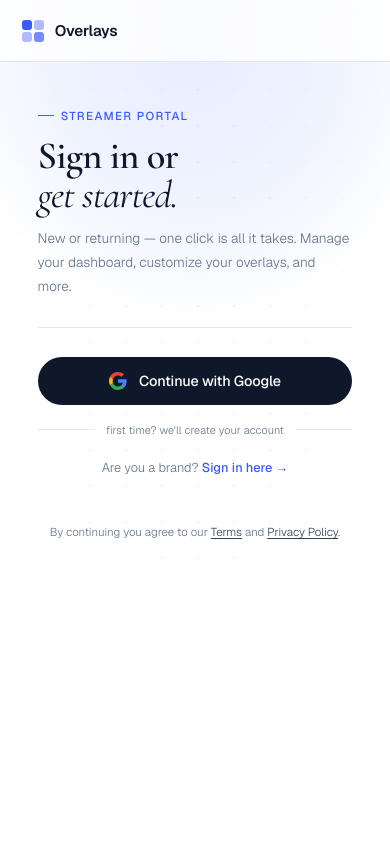
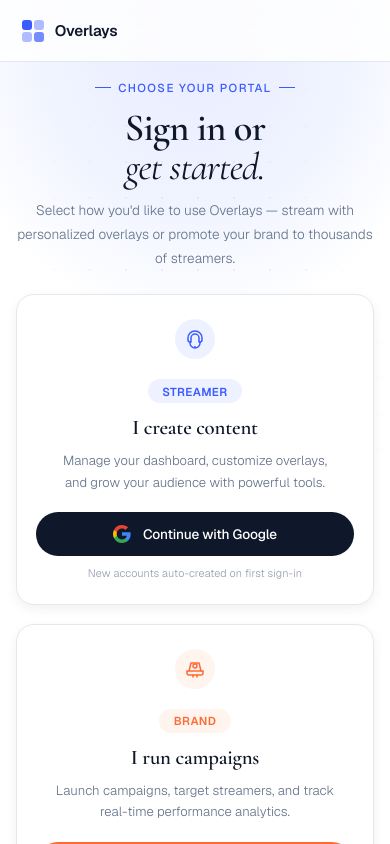
Before and after one commit to KrishRamani2/overlays_frontend, a React (Vite) app: page /login/streamer in a window 390 px wide. Shown: the top 844 px of the page. Built offline with nearby package versions, Linux system fonts and the light colour scheme; no server answers.

Commit message:
Login Page Update

```diff
--- a/src/pages/StreamerLogin.css
+++ b/src/pages/StreamerLogin.css
@@ -1,3 +1,8 @@
+/* ═══════════════════════════════════════
+   UNIFIED LOGIN PAGE — DUAL CARD LAYOUT
+═══════════════════════════════════════ */
+
+/* ── Loading spinner ── */
 .sl-loading {
   min-height: 100vh;
   display: flex; align-items: center; justify-content: center;
@@ -12,19 +17,21 @@
 }
 @keyframes sl-spin { to { transform: rotate(360deg); } }
 
+/* ── Page ── */
 .sl-page {
   min-height: 100vh;
   display: flex; flex-direction: column;
   align-items: center; justify-content: center;
   background: var(--white);
   position: relative; overflow: hidden;
-  padding: 2rem;
+  padding: 5rem 2rem 2rem;
 }
 
+/* ── Background decorations ── */
 .sl-arc {
   position: absolute;
   top: -120px; left: 50%; transform: translateX(-50%);
-  width: 820px; height: 620px;
+  width: 920px; height: 680px;
   background: radial-gradient(
     ellipse at 50% 30%,
     #E8ECFF 0%, #F0F4FF 42%, rgba(240,244,255,0) 72%
@@ -32,7 +39,6 @@
   border-radius: 50%;
   pointer-events: none; z-index: 0;
 }
-
 .sl-dots {
   position: absolute; inset: 0; z-index: 0; pointer-events: none;
   background-image: radial-gradient(circle, rgba(59,91,255,0.08) 1px, transparent 1px);
@@ -41,6 +47,7 @@
   mask-image: radial-gradient(ellipse 80% 70% at 50% 40%, black 25%, transparent 80%);
 }
 
+/* ── Top logo bar ── */
 .sl-logo {
   position: fixed;
   top: 0; left: 0; right: 0; height: 62px;
@@ -56,28 +63,23 @@
   z-index: 100;
 }
 
-.sl-card {
+/* ── Header section ── */
+.sl-header {
   position: relative; z-index: 10;
-  background: white; border: 1px solid var(--border);
-  border-radius: 24px; padding: 2.8rem;
-  width: 100%; max-width: 420px;
-  box-shadow: var(--shadow-lg);
+  text-align: center;
+  max-width: 560px;
+  margin-bottom: 2rem;
   animation: sl-fadeUp 0.55s 0.05s ease both;
 }
-@keyframes sl-fadeUp {
-  from { opacity: 0; transform: translateY(20px); }
-  to   { opacity: 1; transform: none; }
-}
-
-.sl-card-top { margin-bottom: 1.8rem; }
 
 .sl-eyebrow {
   font-size: 0.72rem; font-weight: 500;
   letter-spacing: 0.12em; text-transform: uppercase;
   color: var(--blue); margin-bottom: 0.9rem;
-  display: flex; align-items: center; gap: 0.45rem;
+  display: flex; align-items: center; justify-content: center; gap: 0.45rem;
 }
-.sl-eyebrow::before {
+.sl-eyebrow::before,
+.sl-eyebrow::after {
   content: ''; width: 16px; height: 1.5px;
   background: var(--blue); display: block;
 }
@@ -93,36 +95,137 @@
 .sl-sub {
   font-size: 0.88rem; color: var(--muted);
   line-height: 1.75; font-weight: 300; margin: 0;
+  max-width: 440px; margin-inline: auto;
 }
 
-.sl-divider {
-  height: 1px; background: var(--border); margin-bottom: 1.8rem;
+/* ── Error banner ── */
+.sl-error {
+  position: relative; z-index: 10;
+  background: #FEF2F2; border: 1px solid #FECACA;
+  border-radius: 12px; padding: 0.75rem 1.2rem;
+  font-size: 0.82rem; color: #DC2626;
+  margin-bottom: 1.2rem; max-width: 600px;
+  text-align: center;
+  animation: sl-fadeUp 0.4s ease both;
 }
 
+/* ═══════════════════════════════════════
+   DUAL CARDS ROW
+═══════════════════════════════════════ */
+
+.sl-cards-row {
+  position: relative; z-index: 10;
+  display: flex; gap: 1.5rem;
+  max-width: 780px; width: 100%;
+  animation: sl-fadeUp 0.6s 0.15s ease both;
+}
+
+/* ── Individual role card ── */
+.sl-role-card {
+  flex: 1;
+  background: white;
+  border: 1px solid var(--border);
+  border-radius: 24px;
+  padding: 2.2rem 2rem;
+  display: flex; flex-direction: column;
+  align-items: center; text-align: center;
+  gap: 0.6rem;
+  transition: all 0.4s cubic-bezier(0.4, 0, 0.2, 1);
+  cursor: default;
+  box-shadow: var(--shadow-sm);
+}
+
+/* ── Hovered state — elevate & subtle glow ── */
+.sl-role-card--hovered {
+  transform: translateY(-6px) scale(1.02);
+  box-shadow:
+    0 20px 60px rgba(14,15,20,0.13),
+    0 0 0 1px rgba(59,91,255,0.12);
+  border-color: rgba(59,91,255,0.2);
+}
+
+/* ── Dimmed state — the OTHER card ── */
+.sl-role-card--dimmed {
+  opacity: 0.38;
+  transform: scale(0.97);
+  filter: grayscale(0.6) blur(0.5px);
+  pointer-events: none;
+  user-select: none;
+}
+
+/* ── Icon circle ── */
+.sl-role-icon {
+  margin-bottom: 0.3rem;
+  transition: transform 0.3s ease;
+}
+.sl-role-card--hovered .sl-role-icon {
+  transform: scale(1.1);
+}
+
+/* ── Role tag pill ── */
+.sl-role-tag {
+  display: inline-flex; align-items: center;
+  padding: 0.3rem 0.9rem;
+  border-radius: 100px;
+  font-size: 0.72rem; font-weight: 600;
+  letter-spacing: 0.04em; text-transform: uppercase;
+  transition: all 0.3s ease;
+}
+.sl-role-tag--streamer {
+  background: #EEF1FF; color: #3B5BFF;
+}
+.sl-role-tag--brand {
+  background: #FFF4EE; color: #FF6B35;
+}
+
+/* ── Card title ── */
+.sl-role-title {
+  font-family: 'Cormorant Garamond', serif;
+  font-size: 1.45rem; font-weight: 600;
+  color: var(--ink); letter-spacing: -0.01em;
+  margin: 0.15rem 0 0;
+}
+
+/* ── Card description ── */
+.sl-role-desc {
+  font-size: 0.82rem; color: var(--muted);
+  line-height: 1.65; font-weight: 300;
+  margin: 0 0 0.6rem;
+  max-width: 280px;
+}
+
+/* ── Google button ── */
 .sl-google-btn {
   width: 100%;
   display: flex; align-items: center; justify-content: center; gap: 0.75rem;
   background: var(--ink); color: white;
   font-family: 'Geist', sans-serif;
-  font-size: 0.93rem; font-weight: 500;
-  padding: 0.9rem 1.5rem; border-radius: 100px;
-  border: none; cursor: pointer; min-height: 50px;
+  font-size: 0.88rem; font-weight: 500;
+  padding: 0.8rem 1.5rem; border-radius: 100px;
+  border: none; cursor: pointer; min-height: 46px;
   letter-spacing: -0.01em;
-  transition: opacity 0.15s, transform 0.15s;
+  transition: opacity 0.15s, transform 0.15s, background 0.3s;
 }
 .sl-google-btn:hover  { opacity: 0.85; transform: translateY(-1px); }
 .sl-google-btn:active { transform: translateY(0); opacity: 0.9; }
 
-.sl-hint {
-  margin-top: 1.4rem; font-size: 0.8rem;
-  color: var(--muted); text-align: center; font-weight: 300;
+/* Brand variant — warm accent */
+.sl-google-btn--brand {
+  background: #FF6B35;
 }
-.sl-hint a { color: var(--blue); font-weight: 500; text-decoration: none; }
-.sl-hint a:hover { text-decoration: underline; }
+.sl-google-btn--brand:hover { opacity: 0.85; }
 
+/* ── Small note under button ── */
+.sl-role-note {
+  font-size: 0.68rem; color: var(--muted);
+  font-weight: 300; letter-spacing: 0.01em;
+  opacity: 0.7;
+}
+
+/* ── Footer ── */
 .sl-footer-note {
   position: relative; z-index: 10;
-  margin-top: 1.8rem; font-size: 0.75rem;
+  margin-top: 2rem; font-size: 0.75rem;
   color: var(--muted); text-align: center;
   font-weight: 300; line-height: 1.6;
 }
@@ -132,49 +235,41 @@
 }
 .sl-footer-note a:hover { color: var(--ink); }
 
-/* Sign in / sign up separator row */
-.sl-or-row {
-  display: flex; align-items: center; gap: 0.75rem;
-  margin: 1.1rem 0 0;
-}
-.sl-or-line {
-  flex: 1; height: 1px; background: var(--border);
-}
-.sl-or-text {
-  font-size: 0.72rem; color: var(--muted);
-  font-weight: 300; white-space: nowrap;
-  letter-spacing: 0.01em;
+/* ── Fade-up animation ── */
+@keyframes sl-fadeUp {
+  from { opacity: 0; transform: translateY(20px); }
+  to   { opacity: 1; transform: none; }
 }
 
-/* ════════════════════════════════════
+/* ═══════════════════════════════════════
    RESPONSIVE
-════════════════════════════════════ */
+═══════════════════════════════════════ */
 
 /* Tablet — 768px and below */
 @media (max-width: 768px) {
   .sl-page {
-    padding: 5.5rem 1.25rem 2rem;
+    padding: 5rem 1.25rem 2rem;
     justify-content: flex-start;
   }
+  .sl-logo { padding: 0 1.5rem; }
 
-  .sl-logo {
-    padding: 0 1.5rem;
+  .sl-arc {
+    width: 500px; height: 400px; top: -80px;
   }
 
-  .sl-arc {
-    width: 500px; height: 400px;
-    top: -80px;
+  .sl-header { margin-bottom: 1.5rem; }
+
+  .sl-h1 { font-size: 2.8rem; }
+
+  .sl-cards-row {
+    flex-direction: column;
+    max-width: 420px;
+    gap: 1.2rem;
   }
 
-  .sl-card {
-    padding: 2rem 1.75rem;
+  .sl-role-card {
+    padding: 1.8rem 1.5rem;
     border-radius: 20px;
-    max-width: 100%;
-    box-shadow: var(--shadow-md);
-  }
-
-  .sl-h1 {
-    font-size: 2.8rem;
   }
 }
 
@@ -183,40 +278,25 @@
   .sl-page {
     padding: 5rem 1rem 1.5rem;
   }
-
   .sl-logo {
     padding: 0 1.25rem;
     font-size: 0.95rem;
   }
 
-  .sl-card {
-    padding: 1.75rem 1.35rem;
+  .sl-h1 { font-size: 2.4rem; }
+  .sl-sub { font-size: 0.85rem; }
+
+  .sl-role-card {
+    padding: 1.5rem 1.2rem;
     border-radius: 18px;
-    /* On very small screens, remove the card border/shadow
-       so it feels like a native screen instead of a floating box */
-    border: none;
-    box-shadow: none;
-    background: transparent;
   }
 
-  .sl-h1 {
-    font-size: 2.4rem;
-  }
-
-  .sl-sub {
-    font-size: 0.85rem;
-  }
+  .sl-role-title { font-size: 1.3rem; }
 
   .sl-google-btn {
-    font-size: 0.9rem;
-    padding: 0.85rem 1.25rem;
-    min-height: 48px;
-  }
-
-  .sl-or-text {
-    font-size: 0.68rem;
-    white-space: normal;
-    text-align: center;
+    font-size: 0.85rem;
+    padding: 0.75rem 1.25rem;
+    min-height: 44px;
   }
 
   .sl-footer-note {
@@ -228,11 +308,9 @@
 
 /* Very small — 360px and below */
 @media (max-width: 360px) {
-  .sl-h1 {
-    font-size: 2.1rem;
-  }
+  .sl-h1 { font-size: 2.1rem; }
 
-  .sl-card {
-    padding: 1.5rem 1rem;
+  .sl-role-card {
+    padding: 1.3rem 1rem;
   }
 }
--- a/src/pages/StreamerLogin.jsx
+++ b/src/pages/StreamerLogin.jsx
@@ -21,8 +21,29 @@
   </svg>
 )
 
+/* ── Role-card icon: Streamer (headset/mic) ── */
+const StreamerIcon = () => (
+  <svg width="40" height="40" viewBox="0 0 40 40" fill="none">
+    <circle cx="20" cy="20" r="20" fill="#EEF1FF"/>
+    <path d="M20 12a7 7 0 0 0-7 7v2a2 2 0 0 0 2 2h1v-4a4 4 0 1 1 8 0v4h1a2 2 0 0 0 2-2v-2a7 7 0 0 0-7-7z" stroke="#3B5BFF" strokeWidth="1.5" fill="none" strokeLinecap="round" strokeLinejoin="round"/>
+    <path d="M15 23v1a5 5 0 0 0 5 5v0a5 5 0 0 0 5-5v-1" stroke="#3B5BFF" strokeWidth="1.5" fill="none" strokeLinecap="round"/>
+    <circle cx="20" cy="28" r="1" fill="#3B5BFF"/>
+  </svg>
+)
+
+/* ── Role-card icon: Brand (megaphone/rocket) ── */
+const BrandIcon = () => (
+  <svg width="40" height="40" viewBox="0 0 40 40" fill="none">
+    <circle cx="20" cy="20" r="20" fill="#FFF4EE"/>
+    <path d="M14 22l2-8h8l2 8" stroke="#FF6B35" strokeWidth="1.5" fill="none" strokeLinecap="round" strokeLinejoin="round"/>
+    <path d="M12 22h16v2a2 2 0 0 1-2 2H14a2 2 0 0 1-2-2v-2z" stroke="#FF6B35" strokeWidth="1.5" fill="none"/>
+    <path d="M18 26v2M22 26v2" stroke="#FF6B35" strokeWidth="1.5" strokeLinecap="round"/>
+    <circle cx="20" cy="17" r="2" stroke="#FF6B35" strokeWidth="1.5" fill="none"/>
+  </svg>
+)
+
 const ERROR_MESSAGES = {
-  wrong_role:   'This Google account is registered as a brand. Use the brand login instead.',
+  wrong_role:   'This account is registered under a different role.',
   oauth_failed: 'Google sign-in failed. Please try again.',
   server_error: 'Something went wrong on our end. Please try again.',
 }
@@ -32,6 +53,7 @@
   const location  = useLocation()
   const [checking, setChecking] = useState(true)
   const [error,    setError]    = useState('')
+  const [hovered,  setHovered]  = useState(null) // 'streamer' | 'brand' | null
 
   useEffect(() => {
     const params = new URLSearchParams(location.search)
@@ -42,6 +64,8 @@
       if (user && user.role === 'streamer') {
         const hasSetup = localStorage.getItem(`setup_done_${user.id}`)
         navigate(hasSetup ? '/streamer-dashboard' : '/setup/profile', { replace: true })
+      } else if (user && user.role === 'advertiser') {
+        navigate('/campaign-manager', { replace: true })
       } else {
         setChecking(false)
       }
@@ -66,38 +90,60 @@
         Overlays
       </a>
 
-      <div className="sl-card">
-        <div className="sl-card-top">
-          <div className="sl-eyebrow">Streamer Portal</div>
+      {/* ── Header ── */}
+      <div className="sl-header">
+        <div className="sl-eyebrow">Choose your portal</div>
         <h1 className="sl-h1">
           Sign in or<br/><em>get started.</em>
         </h1>
         <p className="sl-sub">
-            New or returning — one click is all it takes.
-            Manage your dashboard, customize your overlays, and more.
+          Select how you'd like to use Overlays — stream with personalized overlays or promote your brand to thousands of streamers.
         </p>
       </div>
 
-        <div className="sl-divider"></div>
-
-        {/* Error message from failed OAuth */}
+      {/* ── Error ── */}
       {error && <div className="sl-error">{error}</div>}
 
+      {/* ── Cards row ── */}
+      <div className={`sl-cards-row ${hovered ? 'sl-cards-row--active' : ''}`}>
+
+        {/* Streamer card */}
+        <div
+          className={`sl-role-card ${hovered === 'streamer' ? 'sl-role-card--hovered' : ''} ${hovered === 'brand' ? 'sl-role-card--dimmed' : ''}`}
+          onMouseEnter={() => setHovered('streamer')}
+          onMouseLeave={() => setHovered(null)}
+        >
+          <div className="sl-role-icon"><StreamerIcon /></div>
+          <div className="sl-role-tag sl-role-tag--streamer">Streamer</div>
+          <h2 className="sl-role-title">I create content</h2>
+          <p className="sl-role-desc">
+            Manage your dashboard, customize overlays, and grow your audience with powerful tools.
+          </p>
           <button className="sl-google-btn" onClick={() => loginWithGoogle('streamer')}>
             <GoogleIcon />
             Continue with Google
           </button>
-
-        <div className="sl-or-row">
-          <span className="sl-or-line"></span>
-          <span className="sl-or-text">first time? we'll create your account</span>
-          <span className="sl-or-line"></span>
+          <span className="sl-role-note">New accounts auto-created on first sign-in</span>
         </div>
 
-        <p className="sl-hint">
-          Are you a brand?{' '}
-          <a href="/login/advertiser">Sign in here →</a>
+        {/* Brand card */}
+        <div
+          className={`sl-role-card ${hovered === 'brand' ? 'sl-role-card--hovered' : ''} ${hovered === 'streamer' ? 'sl-role-card--dimmed' : ''}`}
+          onMouseEnter={() => setHovered('brand')}
+          onMouseLeave={() => setHovered(null)}
+        >
+          <div className="sl-role-icon"><BrandIcon /></div>
+          <div className="sl-role-tag sl-role-tag--brand">Brand</div>
+          <h2 className="sl-role-title">I run campaigns</h2>
+          <p className="sl-role-desc">
+            Launch campaigns, target streamers, and track real-time performance analytics.
           </p>
+          <button className="sl-google-btn sl-google-btn--brand" onClick={() => loginWithGoogle('advertiser')}>
+            <GoogleIcon />
+            Continue with Google
+          </button>
+          <span className="sl-role-note">New accounts auto-created on first sign-in</span>
+        </div>
       </div>
 
       <p className="sl-footer-note">
```
Lines whose indentation alone changed are shown as unchanged.
